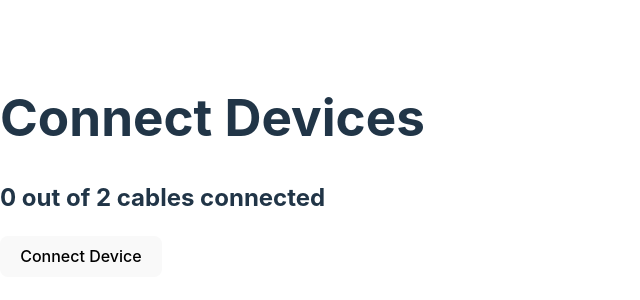
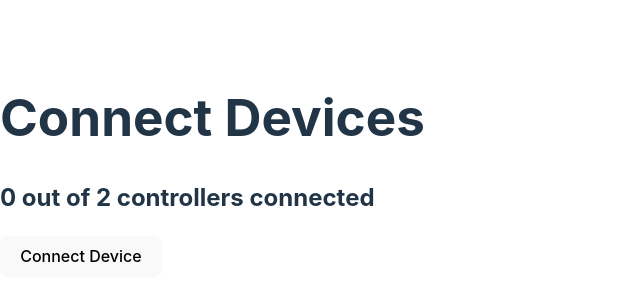
Before and after one commit to huynhtrankhanh/HCMIU-UI, a React (Vite) app in the folder web/: page / in a window 1280 px wide. Shown: the part 234-534 px from the top of the page, without its empty margins (0-640 px from the left). Built offline with nearby package versions, Linux system fonts and the light colour scheme.

Commit message:
"cables" -> "controllers"

```diff
--- a/web/src/DeviceConnectionScreen.tsx
+++ b/web/src/DeviceConnectionScreen.tsx
@@ -15,7 +15,7 @@ export const DeviceConnectionScreen: React.FC<DeviceConnectionScreenProps> = ({
     return (
         <div className="flex flex-col items-center justify-center h-screen space-y-4">
             <h1 className="text-xl font-bold">Connect Devices</h1>
-            <h2 classname="text-md font-bold">{connectedCount} out of 2 cables connected</h2>
+            <h2 classname="text-md font-bold">{connectedCount} out of 2 controllers connected</h2>
             <button
                 className="px-4 py-2 bg-blue-500 text-white rounded hover:bg-blue-600"
                 onClick={connectDevice}
```
